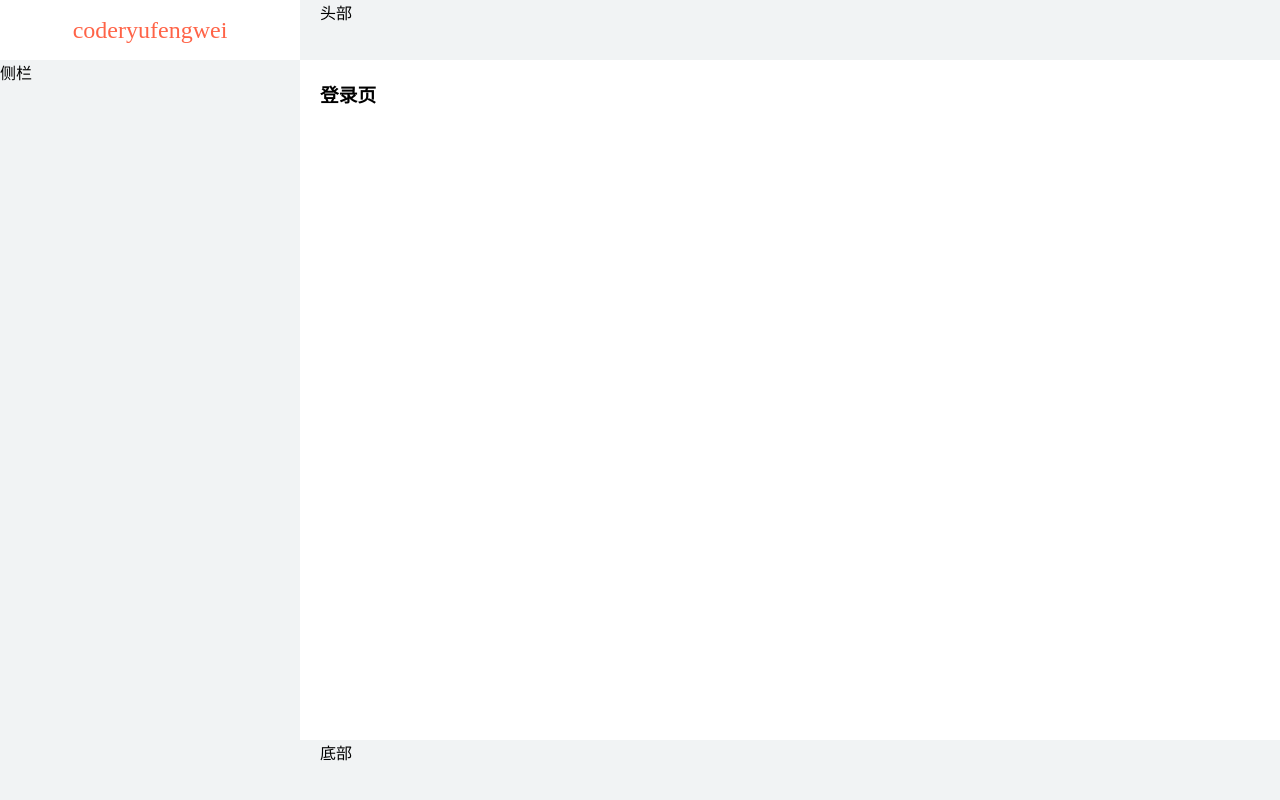
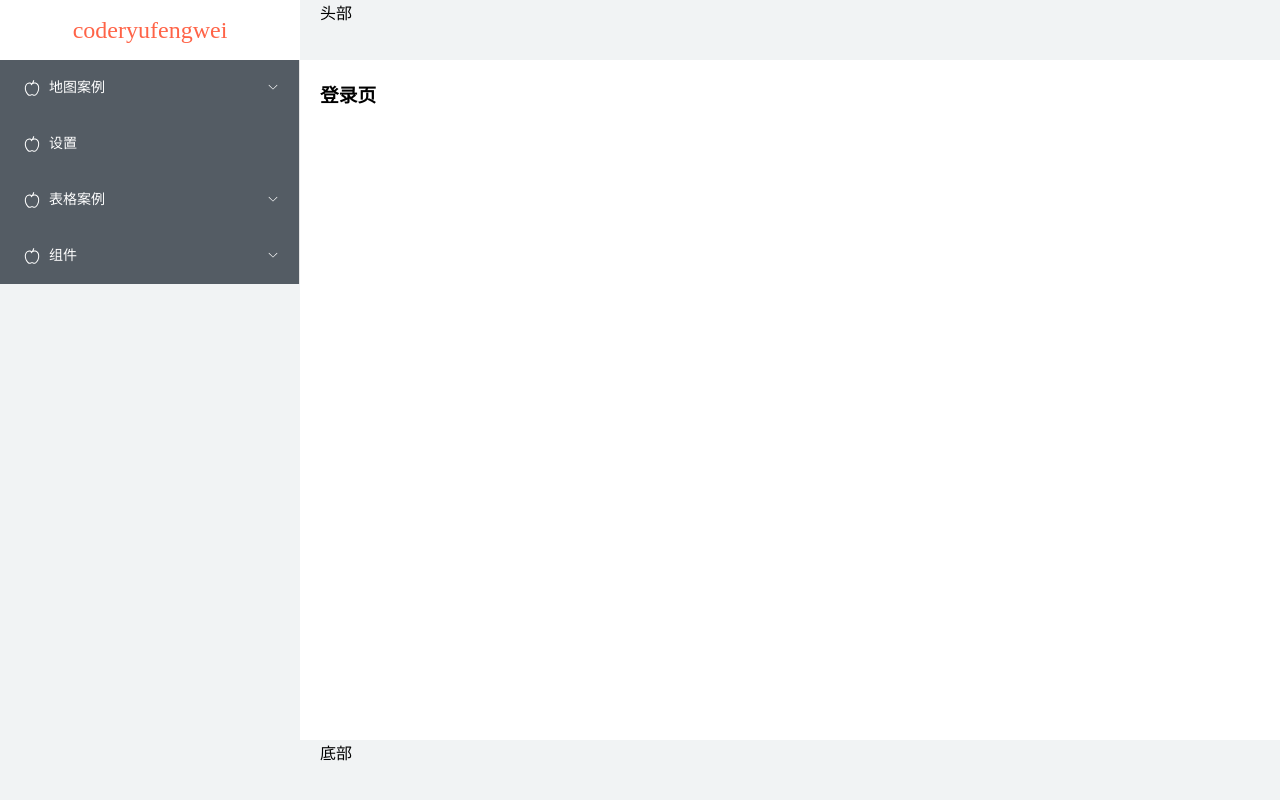
Before and after one commit to coderyufengwei/V3-admin, a Vue app: page /#/ in a window 1280 px wide. Built offline with nearby package versions, Linux system fonts and the light colour scheme.

Commit message:
侧栏基本完成

```diff
--- a/src/store/index.ts
+++ b/src/store/index.ts
@@ -1,4 +1,5 @@
 import { createStore } from 'vuex'
+import menu from './modules/menu'
 
 export default createStore({
     state: {
@@ -8,5 +9,6 @@ export default createStore({
     actions: {
     },
     modules: {
+        menu
     }
 })
--- /dev/null
+++ b/src/store/modules/menu.ts
@@ -0,0 +1,21 @@
+const state = () => ({
+    menu: []
+})
+const mutations = {
+    getMenu() { },
+    setMenu(state: any, data: any) {
+        state.menu = data;
+    },
+}
+const actions = {
+    GETMENU({ commit, state }: any, data: any) {
+        commit('setMenu', data);
+    }
+}
+
+
+export default {
+    state,
+    mutations,
+    actions
+}
--- a/src/views/index/index.vue
+++ b/src/views/index/index.vue
@@ -2,7 +2,7 @@
     <el-container class="main-box">
         <el-aside class="aside">
             <div class="logo">coderyufengwei</div>
-            侧栏
+            <MySlide />
         </el-aside>
         <el-container class="r-box">
             <el-header class="header">头部</el-header>
@@ -15,14 +15,23 @@
 </template>
 
 <script lang="ts" setup>
-import { defineComponent } from "vue";
+import MySlide from "./slide.vue";
+import { menu } from "./menu";
+import { computed,toRaw } from "vue";
 import { useRoute, useRouter } from "vue-router";
+import { useStore, } from "vuex";
+
+console.log(menu);
 
 const router = useRouter();
 const route = useRoute();
+const store = useStore();
+
+store.dispatch("GETMENU", menu);
+
 </script>
 
-<style scoped lang="less">
+<style  lang="less">
 .main-box {
     height: 100vh;
     width: 100vw;
--- /dev/null
+++ b/src/views/index/menu.ts
@@ -0,0 +1,92 @@
+export const menu = [
+    {
+        id: '1111111111',
+        name: '地图案例',
+        path: '/map',
+        icon: '',
+        hasChildren: true,
+        children: [
+            {
+                id: '111_111',
+                name: '中国地图',
+                path: '/map/china',
+                icon: '',
+                hasChildren: false,
+            }
+        ]
+    },
+    {
+        id: '2222222222',
+        name: '设置',
+        path: '/setting',
+        icon: '',
+        hasChildren: false,
+    },
+    {
+        id: '3333333333',
+        name: '表格案例',
+        path: '/table',
+        icon: '',
+        hasChildren: true,
+        children: [
+            {
+                id: '333_111',
+                name: '简单表格',
+                path: '/table/simple',
+                icon: '',
+                hasChildren: false,
+            },
+            {
+                id: '333_222',
+                name: '复杂表格',
+                path: '/table/complex',
+                icon: '',
+                hasChildren: false,
+            }
+        ]
+    },
+    {
+        id: '4444444444',
+        name: '组件',
+        path: '/components',
+        icon: '',
+        hasChildren: true,
+        children: [
+            {
+                id: '444_111',
+                name: '表格案例',
+                path: '/components/avatar-upload',
+                icon: '',
+                hasChildren: false,
+            },
+            {
+                id: '444_222',
+                name: '日历',
+                path: '/components/calendar',
+                icon: '',
+                hasChildren: false,
+            },
+            {
+                id: '444_333',
+                name: '轮播图',
+                path: '/components/carousel',
+                icon: '',
+                hasChildren: false,
+            },
+            {
+                id: '444_444',
+                name: '对话框',
+                path: '/components/dialog',
+                icon: '',
+                hasChildren: false,
+            },
+            {
+                id: '444_555',
+                name: '抽屉',
+                path: '/components/drawer',
+                icon: '',
+                hasChildren: false,
+            },
+        ]
+    }
+]
--- a/src/views/index/slide.vue
+++ b/src/views/index/slide.vue
@@ -1,49 +1,46 @@
 <template>
-    <div></div>
+    <el-menu
+        active-text-color="#ffd04b"
+        background-color="#545c64"
+        text-color="#fff"
+        default-active="1"
+        :collapse="isCollapse"
+        @open="handleOpen"
+        @close="handleClose"
+    >
+        <SlideItem :menuList="storeMenu"/>
+        <!-- <el-sub-menu
+            index="1"
+            v-for="(item, index) in storeMenu"
+            :key="item.id"
+        >
+            <template #title>
+                <el-icon><apple /></el-icon>
+                <span>{{ item.name }}</span>
+            </template>
+            <el-menu-item index="1-1" v-for="(v,i) in item.children"
+                ><el-icon> <apple /> </el-icon>{{v.name}}</el-menu-item
+            >
+        </el-sub-menu> -->
+    </el-menu>
 </template>
 
 <script lang="ts" setup>
-import {
-    ref,
-    reactive,
-    computed,
-    watch,
-    onBeforeMount,
-    onMounted,
-    onBeforeUpdate,
-    onUpdated,
-    onBeforeUnmount,
-    onUnmounted,
-} from 'vue'
-import { useRoute, useRouter } from 'vue-router';
+import SlideItem from "./slideItem.vue";
+import { ref, toRaw } from "vue";
+import { Apple } from "@element-plus/icons-vue";
+import { useStore } from "vuex";
 
-const router = useRouter();
-const route = useRoute();
+const store = useStore();
+const isCollapse = ref(false);
+const handleOpen = (key: string, keyPath: string[]) => {
+    console.log(key, keyPath);
+};
+const handleClose = (key: string, keyPath: string[]) => {
+    console.log(key, keyPath);
+};
+const storeMenu = toRaw(store.state.menu.menu);
+console.log("menu", storeMenu);
+</script>
 
-onBeforeMount(() => {
-    console.log('onBeforeMount');
-});
-
-onMounted(() => {
-    console.log('onMounted');
-});
-
-onBeforeUpdate(() => {
-    console.log('onBeforeUpdate');
-});
-
-onUpdated(() => {
-    console.log('onUpdated');
-});
-
-onBeforeUnmount(() => {
-    console.log('onBeforeUnmount');
-});
-
-onUnmounted(() => {
-    console.log('onUnmounted');
-});
-</script>
-<style scoped lang="less">
-
-</style>
+<style></style>
--- /dev/null
+++ b/src/views/index/slideItem.vue
@@ -0,0 +1,74 @@
+<template>
+    <!-- 递归子菜单 -->
+    <template v-for="(item, index) of menuList" :key="item.id">
+        <!-- 判断有无子组件，有的为submenu，且需要继续调用本组件 -->
+        <el-sub-menu v-if="item.children" :index="item.id">
+            <template #title>
+                <el-icon><apple /></el-icon>
+                <span>{{ item.name }}</span>
+            </template>
+            <!-- 调用子组件，传入需要递归的数据 -->
+            <SlideItem :menuList="item.children"></SlideItem>
+        </el-sub-menu>
+        <!-- 没有子组件，直接渲染最后一级菜单 -->
+        <el-menu-item v-else :index="item.id">
+            <template #title>
+                <el-icon><apple /></el-icon>
+                <span>{{ item.name }} </span>
+            </template>
+        </el-menu-item>
+    </template>
+</template>
+
+<script lang="ts" setup>
+import {
+    ref,
+    reactive,
+    computed,
+    watch,
+    onBeforeMount,
+    onMounted,
+    onBeforeUpdate,
+    onUpdated,
+    onBeforeUnmount,
+    onUnmounted,
+    defineProps,
+    toRaw
+} from "vue";
+import { useRoute, useRouter } from "vue-router";
+import { Apple } from "@element-plus/icons-vue";
+
+
+const router = useRouter();
+const route = useRoute();
+const props = defineProps({
+    menuList: Array,
+});
+const menuList = toRaw(props.menuList)
+console.log("props", menuList);
+
+onBeforeMount(() => {
+    console.log("onBeforeMount");
+});
+
+onMounted(() => {
+    console.log("onMounted");
+});
+
+onBeforeUpdate(() => {
+    console.log("onBeforeUpdate");
+});
+
+onUpdated(() => {
+    console.log("onUpdated");
+});
+
+onBeforeUnmount(() => {
+    console.log("onBeforeUnmount");
+});
+
+onUnmounted(() => {
+    console.log("onUnmounted");
+});
+</script>
+<style scoped lang="less"></style>
--- a/src/views/login/index.vue
+++ b/src/views/login/index.vue
@@ -18,9 +18,11 @@ import {
     onUnmounted,
 } from "vue";
 import { useRoute, useRouter } from "vue-router";
+import { useStore } from "vuex";
 
 const router = useRouter();
 const route = useRoute();
+const store = useStore();
 const count = ref(1);
 const data = reactive({});
 const plus = computed({
```
Also changed, not shown: src/views/demo/index.vue (+66 -1 lines), src/store/actions.ts (added), src/store/mutations.ts (added). Lines whose indentation alone changed are shown as unchanged.
